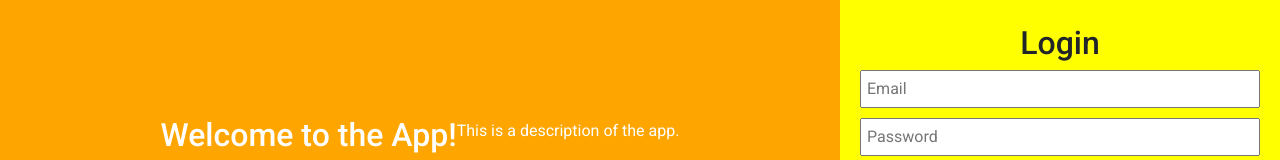
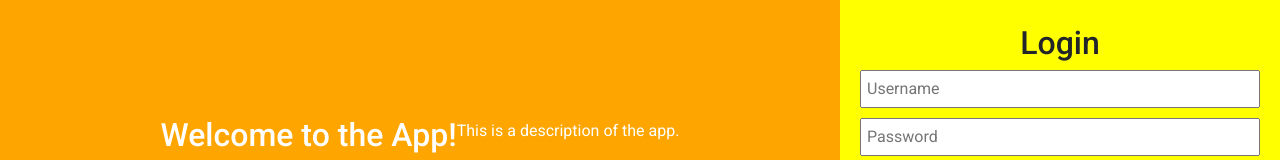
Before and after one commit to Iradu15/Sparrow-The-Trip-Planner-FrontEnd, a React (Create React App) app in the folder frontend/: page / in a window 1280 px wide. Shown: the part 325-485 px from the top of the page. Built offline with nearby package versions, Linux system fonts and the light colour scheme.

Commit message:
login seems to be ok, CSRF bad cookie for admin django interface

```diff
--- a/frontend/package.json
+++ b/frontend/package.json
@@ -9,6 +9,7 @@
     "@testing-library/jest-dom": "^5.16.5",
     "@testing-library/react": "^13.4.0",
     "@testing-library/user-event": "^13.5.0",
+    "axios": "^1.4.0",
     "bootstrap": "^4.6.0",
     "react": "^18.2.0",
     "react-dom": "^18.2.0",
--- a/frontend/src/App.js
+++ b/frontend/src/App.js
@@ -3,6 +3,7 @@ import './App.css';
 import MainPage from './components/MainPage';
 import {BrowserRouter as Router,Routes, Route, Link } from "react-router-dom"
 import About from './components/About';
+import axios from "axios";
 
 function App() {
   return (
--- a/frontend/src/components/MainPage.js
+++ b/frontend/src/components/MainPage.js
@@ -1,23 +1,63 @@
 import React, { useState } from "react";
+import axios from "axios";
 
 const MainPage = () => {
-  const [email, setEmail] = useState("");
+  const [username, setUsername] = useState("");
   const [password, setPassword] = useState("");
   const [error, setError] = useState("");
   const [isSignup, setIsSignup] = useState(false);
 
-  const handleFormSubmit = (e) => {
+  const handleFormSubmit = async (e) => {
     e.preventDefault();
-    // Perform login or signup logic here
-    // You can validate the email, password, and handle any errors
-    // For simplicity, this example just displays the entered values
-    console.log("Email:", email);
-    console.log("Password:", password);
 
-    if (isSignup) {
-      console.log("Perform signup logic");
-    } else {
-      console.log("Perform login logic");
+    try {
+      if (isSignup) {
+        // Perform signup logic
+
+        //login to django admin interface with parola+username pizdoase
+        const response = await axios.post(
+          "http://127.0.0.1:8000/admin/login/?next=/admin/",
+          {
+            username: "admin",
+            password: "admin",
+          }
+        );
+
+        // Check the response status to determine if the login was successful
+        if (response.status === 200) {
+          // Login successful, redirect to the desired admin page
+          window.location.href =
+            "http://127.0.0.1:8000/admin/auth/user/add/";
+
+            // const response2 = await axios.post(
+            //   "http://127.0.0.1:8000/admin/login/",
+            //   {
+            //     username,
+            //     password,
+            //   }
+            // );
+
+        } else {
+          // Login failed, handle the error
+          setError("Login failed. Please try again.");
+        }
+
+        console.log("Signup successful:", response.data);
+      } else {
+        // Perform login logic
+        const response = await axios.post("http://127.0.0.1:8000/auth/login/", {
+          username,
+          password,
+        });
+        console.log("Login successful:", response.data);
+      }
+
+      // Clear form inputs and error message
+      setUsername("");
+      setPassword("");
+      setError("");
+    } catch (error) {
+      setError("Error occurred. Please try again."); // Set the error message based on the response from the API
     }
   };
 
@@ -32,10 +72,10 @@ const MainPage = () => {
         {error && <p className="error">{error}</p>}
         <form onSubmit={handleFormSubmit}>
           <input
-            type="email"
-            placeholder="Email"
-            value={email}
-            onChange={(e) => setEmail(e.target.value)}
+            type="text"
+            placeholder="Username"
+            value={username}
+            onChange={(e) => setUsername(e.target.value)}
           />
           <input
             type="password"
--- a/package.json
+++ b/package.json
@@ -1,5 +1,6 @@
 {
   "dependencies": {
-    "@mui/icons-material": "^5.11.16"
+    "@mui/icons-material": "^5.11.16",
+    "axios": "^1.4.0"
   }
 }
```
Also changed, not shown: 2 other files (tests, documents, lock files or other folders).
